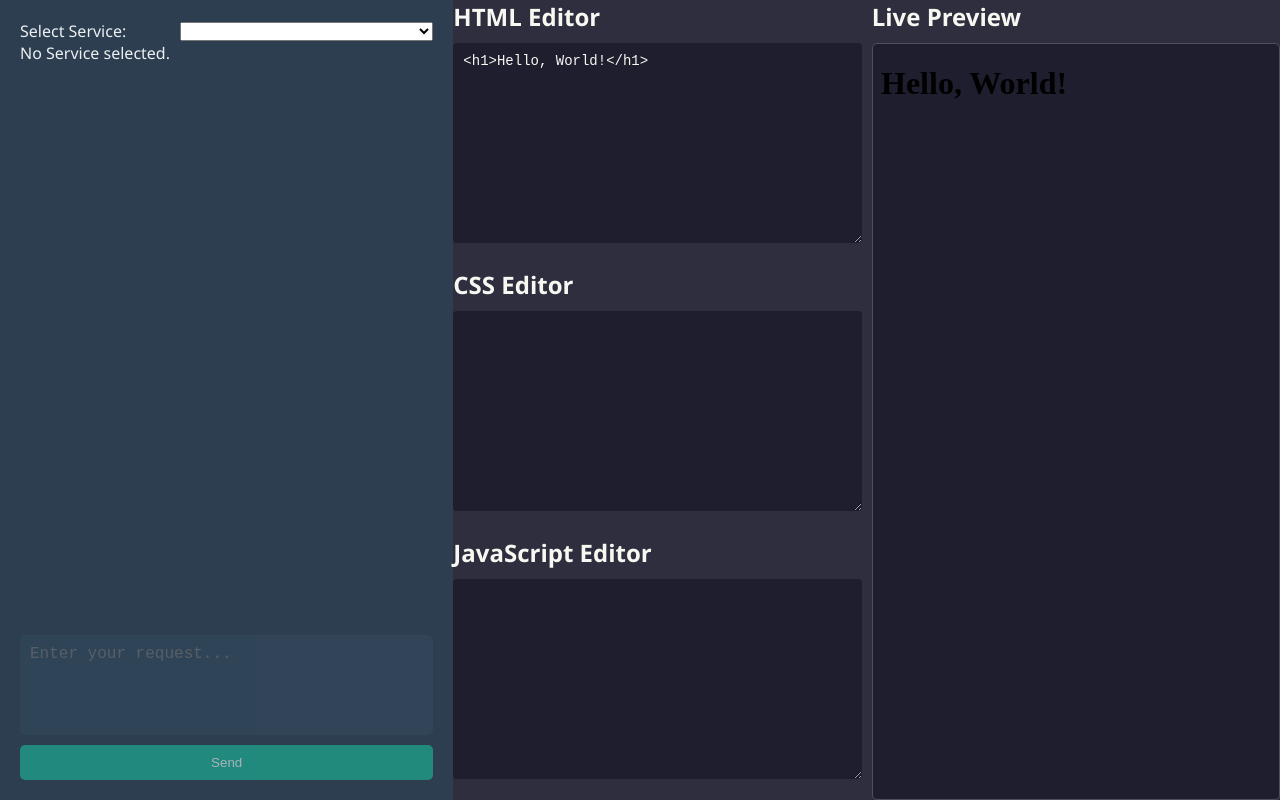
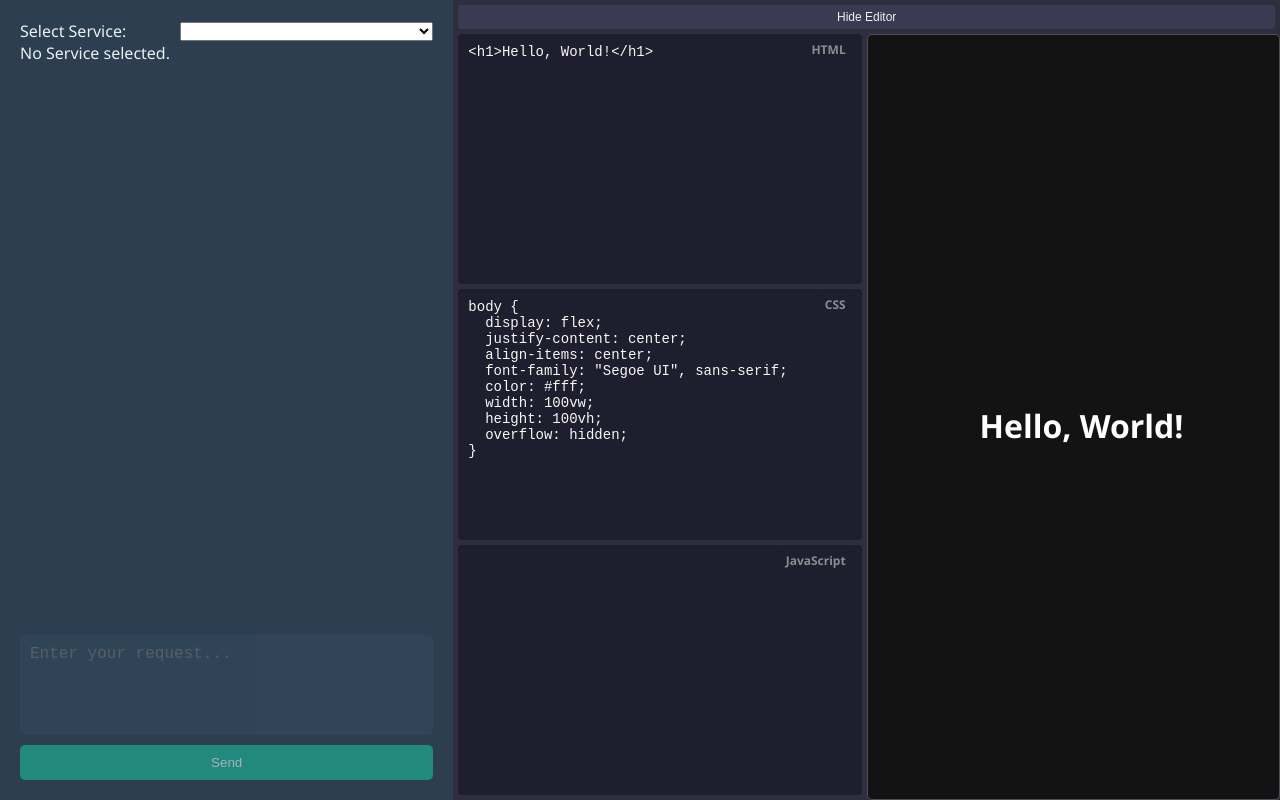
Before and after one commit to Danmoreng/llm-pen, a Vue app: page / in a window 1280 px wide. Built offline with nearby package versions, Linux system fonts and the light colour scheme.

Commit message:
editor style improvements

```diff
--- a/src/components/EditorSection.vue
+++ b/src/components/EditorSection.vue
@@ -1,18 +1,18 @@
 <template>
   <div class="editor-section">
     <div class="editor">
-      <h2>HTML Editor</h2>
-      <textarea v-model="editorStore.htmlContent" rows="10"></textarea>
+      <h2>HTML</h2>
+      <textarea v-model="editorStore.htmlContent"></textarea>
     </div>
 
     <div class="editor">
-      <h2>CSS Editor</h2>
-      <textarea v-model="editorStore.cssContent" rows="10"></textarea>
+      <h2>CSS</h2>
+      <textarea v-model="editorStore.cssContent"></textarea>
     </div>
 
     <div class="editor">
-      <h2>JavaScript Editor</h2>
-      <textarea v-model="editorStore.jsContent" rows="10"></textarea>
+      <h2>JavaScript</h2>
+      <textarea v-model="editorStore.jsContent"></textarea>
     </div>
   </div>
 </template>
@@ -25,24 +25,37 @@ const editorStore = useEditorStore();
 
 <style scoped>
 .editor-section {
-  flex: 1;
-  margin-right: 10px;
   display: flex;
   flex-direction: column;
-  color: #f8f8f2;
+  flex: 1;
+  height: 100%;
 }
 
 .editor {
+  position: relative;
   flex: 1;
-  margin-bottom: 20px;
+  margin: 0 5px 5px 5px;
+  display: flex;
+  flex-direction: column;
 }
 
 .editor h2 {
+  position: absolute;
+  top: 5px;
+  right: 10px;
+  font-size: 12px;
   color: #f8f8f2;
-  margin-bottom: 10px;
+  margin: 0;
+  background-color: rgb(30, 30, 47);
+  padding: 2px 6px;
+  border-radius: 4px;
+  z-index: 1;
+  pointer-events: none;
+  opacity: 0.5;
 }
 
 textarea {
+  flex-grow: 1;
   width: 100%;
   padding: 10px;
   background-color: #1e1e2f;
@@ -51,6 +64,7 @@ textarea {
   font-size: 14px;
   color: #f8f8f2;
   border-radius: 4px;
-  height: 200px;
+  resize: none;
+  min-height: 0;
 }
 </style>
--- a/src/components/OutputSection.vue
+++ b/src/components/OutputSection.vue
@@ -1,6 +1,5 @@
 <template>
   <div class="output-section">
-    <h2>Live Preview</h2>
     <iframe id="codeOutput" sandbox="allow-scripts"></iframe>
   </div>
 </template>
@@ -50,7 +49,7 @@ onMounted(() => {
   width: 100%;
   border: 1px solid #4e4e5e;
   border-radius: 5px;
-  background-color: #1e1e2f;
+  background-color: #131313;
   overflow-y: auto;
 }
 </style>
--- a/src/stores/editorStore.js
+++ b/src/stores/editorStore.js
@@ -4,7 +4,16 @@ export const useEditorStore = defineStore('editorStore', {
     // Define state for HTML, CSS, and JavaScript content
     state: () => ({
         htmlContent: '<h1>Hello, World!</h1>', // HTML content inside the body
-        cssContent: '', // CSS content
+        cssContent: `body {
+  display: flex;
+  justify-content: center;
+  align-items: center;
+  font-family: "Segoe UI", sans-serif;
+  color: #fff;
+  width: 100vw;
+  height: 100vh;
+  overflow: hidden;
+}`, // CSS content
         jsContent: '',  // JavaScript content
     }),
 
--- a/src/views/HomeView.vue
+++ b/src/views/HomeView.vue
@@ -15,15 +15,17 @@
 
     <!-- Right Section (Editor and Output) -->
     <div class="right-section">
+      <button @click="toggleEditor">{{ isEditorVisible ? 'Hide' : 'Show' }} Editor</button>
       <div class="editor-output-container">
-        <EditorSection />
-        <OutputSection />
+        <EditorSection v-if="isEditorVisible" />
+        <OutputSection :expand="!isEditorVisible" />
       </div>
     </div>
   </div>
 </template>
 
 <script setup>
+import { ref } from 'vue';
 import { useServiceStore } from '@/stores/serviceStore';
 import ServiceSelect from '@/components/ServiceSelect.vue';
 import LocalModelSelect from '@/components/LocalModelSelect.vue';
@@ -35,6 +37,12 @@ import OutputSection from '@/components/OutputSection.vue';
 
 // Using Pinia store to manage service selection state
 const serviceStore = useServiceStore();
+
+// State for toggling the editor
+const isEditorVisible = ref(true);
+const toggleEditor = () => {
+  isEditorVisible.value = !isEditorVisible.value;
+};
 </script>
 
 <style scoped>
@@ -69,4 +77,27 @@ const serviceStore = useServiceStore();
   flex: 1;
   height: 100%;
 }
+
+.output-section {
+  flex: 1;
+}
+
+.output-section.expand {
+  flex: 2; /* Expands when editor is hidden */
+}
+
+button {
+  background-color: #3a3a52; /* Subtle color */
+  color: #f0f0f0;
+  border: none;
+  padding: 5px 10px; /* Smaller padding */
+  margin: 5px;
+  cursor: pointer;
+  border-radius: 3px;
+  font-size: 12px; /* Smaller font size */
+}
+
+button:hover {
+  background-color: #474766; /* Darker on hover */
+}
 </style>
```
